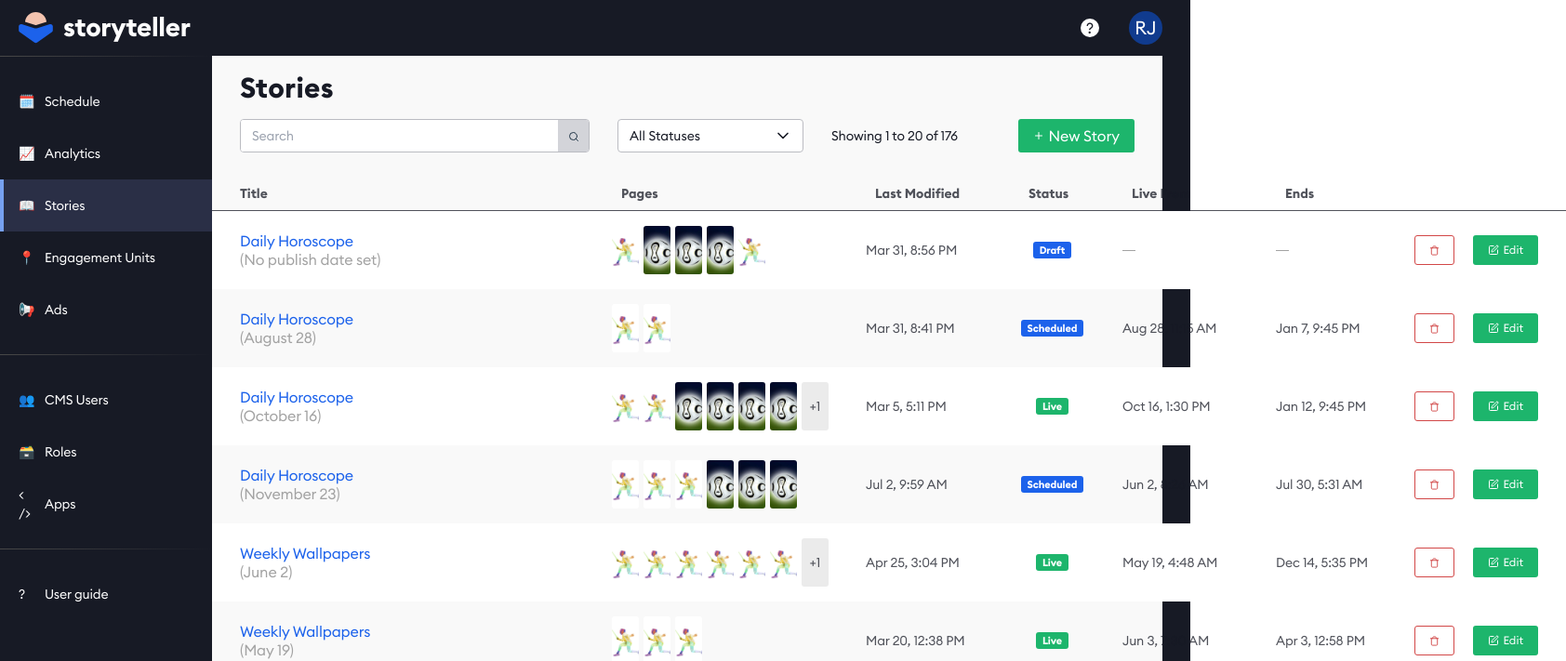
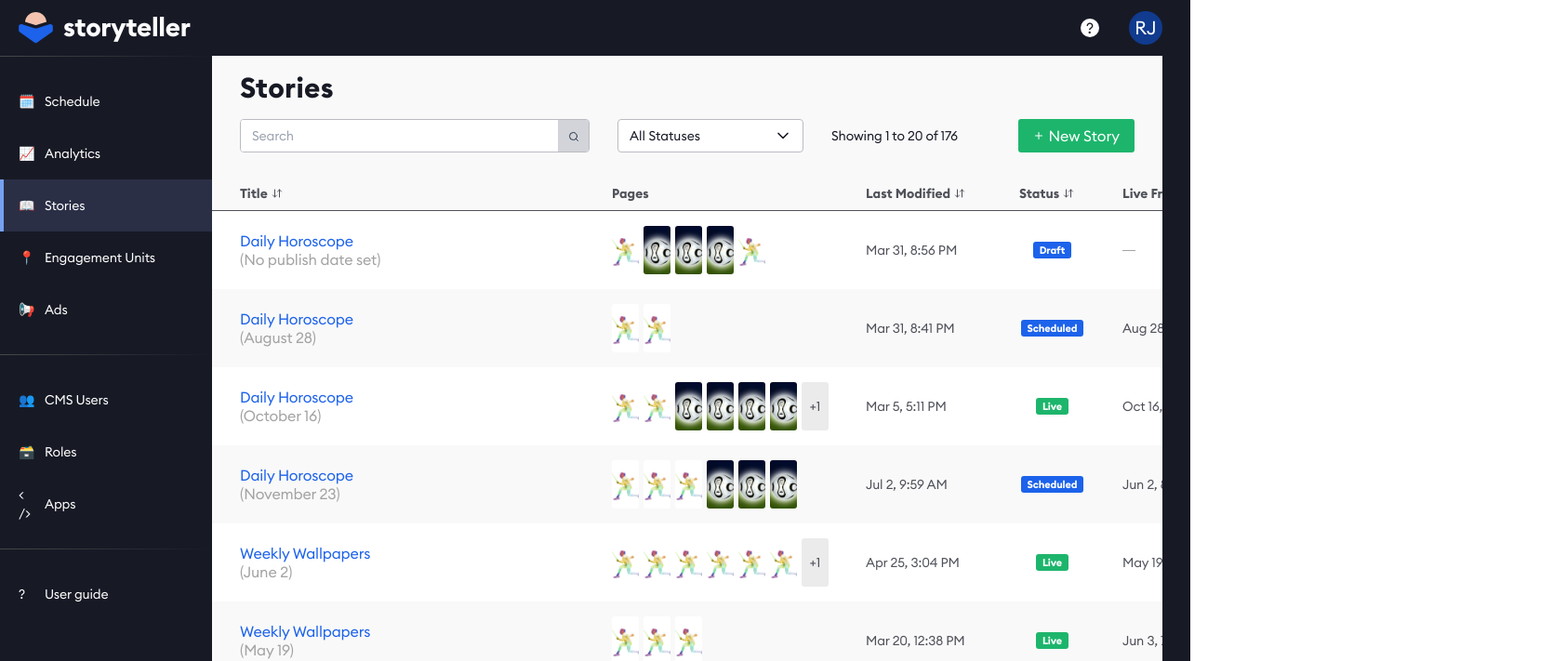
Before and after one commit to leventehegedus/storyteller-task, a React (Vite) app: page / in a window 1280 px wide. Shown: the top 711 px of the page at 93% size, 1684 px wide, since content can reach past the window. Built offline with nearby package versions, Linux system fonts and the light colour scheme.

Commit message:
sorting fix

```diff
--- /dev/null
+++ b/src/components/SortableHeader/SortableHeader.tsx
@@ -0,0 +1,43 @@
+import React from "react";
+import { ArrowDownUp, ArrowDown, ArrowUp } from "lucide-react";
+import { cn } from "../../lib/utils";
+
+interface SortableHeaderProps {
+  label: string;
+  sortKey: string;
+  sortConfig: { key: string; direction: "asc" | "desc" } | null;
+  className?: string;
+  requestSort: (key: string) => void;
+}
+
+const SortableHeader: React.FC<SortableHeaderProps> = ({
+  label,
+  sortKey,
+  sortConfig,
+  className,
+  requestSort,
+}) => {
+  const renderSortIcon = () => {
+    if (sortConfig && sortConfig.key === sortKey) {
+      return sortConfig.direction === "asc" ? (
+        <ArrowDown size={12} />
+      ) : (
+        <ArrowUp size={12} />
+      );
+    } else {
+      return <ArrowDownUp size={12} />;
+    }
+  };
+
+  return (
+    <div
+      className={cn("px-5 flex items-center gap-1 cursor-pointer", className)}
+      onClick={() => requestSort(sortKey)}
+    >
+      <span>{label}</span>
+      {renderSortIcon()}
+    </div>
+  );
+};
+
+export default SortableHeader;
--- a/src/components/StoryList/StoryList.tsx
+++ b/src/components/StoryList/StoryList.tsx
@@ -1,10 +1,18 @@
 // Components/StoryList/StoryList.tsx
 import React, { useEffect, useState } from "react";
-import { Search, ChevronDown, Plus } from "lucide-react";
+import {
+  Search,
+  ChevronDown,
+  Plus,
+  ArrowDownUp,
+  ArrowDown,
+  ArrowUp,
+} from "lucide-react";
 import { Story, StoryFilters } from "../../types/story";
 import StoryRow from "../StoryRow/StoryRow";
 import { fetchStories } from "../../api/stories";
 import Button from "../Button/Button";
+import SortableHeader from "../SortableHeader/SortableHeader";
 
 const StoryList: React.FC = () => {
   const [filters, setFilters] = useState<StoryFilters>({
@@ -65,6 +73,18 @@ const StoryList: React.FC = () => {
     setSortConfig({ key, direction });
   };
 
+  const renderSortIcon = (key: string) => {
+    if (sortConfig && sortConfig.key === key) {
+      return sortConfig.direction === "asc" ? (
+        <ArrowDown size={12} />
+      ) : (
+        <ArrowUp size={12} />
+      );
+    } else {
+      return <ArrowDownUp size={12} />;
+    }
+  };
+
   return (
     <div className="bg-off-white rounded-b-lg w-full h-full flex flex-col gap-5">
       <header className="flex justify-between items-center flex-wrap py-4 px-[30px] gap-4 h-[120px]">
@@ -119,41 +139,51 @@ const StoryList: React.FC = () => {
           />
         </div>
       </header>
-      <div className="-mt-0.5 flex flex-col h-full h-[calc(100%-156px)] overflow-x-auto w-fit">
-        <div className="border-b text-dark-primary flex items-center justify-between font-semibold text-dark-primary opacity-75 text-sm leading-5 pb-2">
-          <div
+      <div className="-mt-0.5 flex flex-col h-full h-[calc(100%-156px)] overflow-x-auto w-auto">
+        <div className="border-b text-dark-primary flex items-center justify-between font-semibold text-dark-primary opacity-75 text-sm leading-5 pb-2 w-fit">
+          <SortableHeader
+            label="Title"
+            sortKey="title"
             className="pl-[30px] min-w-[410px]"
-            onClick={() => requestSort("title")}
-          >
-            Title
-          </div>
+            sortConfig={sortConfig}
+            requestSort={requestSort}
+          />
           <div className="flex">
-            <div className="px-5 w-[273px]">Pages</div>
-            <div
-              className="px-5 w-[165px]"
-              onClick={() => requestSort("lastModified")}
-            >
-              Last Modified
+            <div className="flex">
+              <div className="px-5 w-[273px]">Pages</div>
+              <SortableHeader
+                label="Last Modified"
+                sortKey="lastModified"
+                className="w-[165px]"
+                sortConfig={sortConfig}
+                requestSort={requestSort}
+              />
+              <SortableHeader
+                label="Status"
+                sortKey="status"
+                className="w-[111px]"
+                sortConfig={sortConfig}
+                requestSort={requestSort}
+              />
+              <SortableHeader
+                label="Live From"
+                sortKey="liveFrom"
+                className="w-[165px]"
+                sortConfig={sortConfig}
+                requestSort={requestSort}
+              />
+              <SortableHeader
+                label="Ends"
+                sortKey="ends"
+                className="w-[165px]"
+                sortConfig={sortConfig}
+                requestSort={requestSort}
+              />
+              <div className="px-5 w-[157px]"></div>
             </div>
-            <div
-              className="px-5 w-[111px]"
-              onClick={() => requestSort("status")}
-            >
-              Status
-            </div>
-            <div
-              className="px-5 w-[165px]"
-              onClick={() => requestSort("liveFrom")}
-            >
-              Live From
-            </div>
-            <div className="px-5 w-[165px]" onClick={() => requestSort("ends")}>
-              Ends
-            </div>
-            <div className="px-5 w-[157px]"></div>
           </div>
         </div>
-        <div className="flex flex-col">
+        <div className="flex flex-col w-fit">
           {sortedStories.map((story) => (
             <StoryRow key={story.id} story={story} />
           ))}
```
